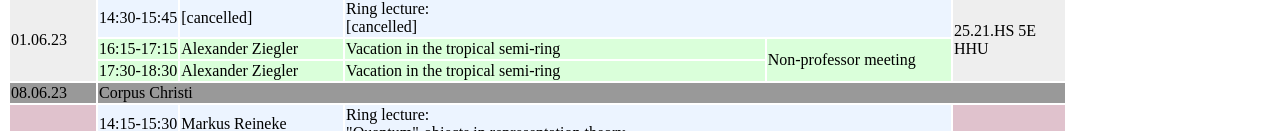
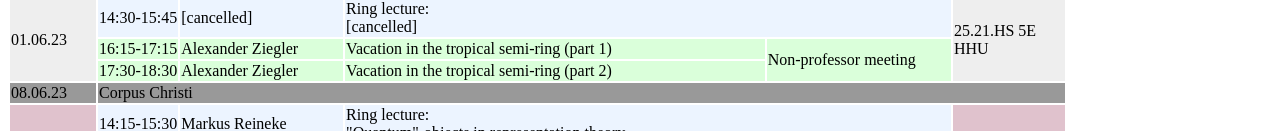
Before and after one commit to GRK2240/GRK2240.github.io, a plain HTML site: page index.html in a window 1280 px wide. Shown: the part 744-875 px from the top of the page. Drawn offline with Linux system fonts and the light colour scheme.

Commit message:
Update index.html
Changed title

```diff
--- a/index.html
+++ b/index.html
@@ -161,13 +161,13 @@
 			<tr>
 				<td bgcolor="#DAFFDA">16:15-17:15</td>
 				<td bgcolor="#DAFFDA">Alexander Ziegler</td>
-				<td bgcolor="#DAFFDA">Vacation in the tropical semi-ring</td>
+				<td bgcolor="#DAFFDA">Vacation in the tropical semi-ring (part 1)</td>
 				<td rowspan="2" bgcolor="#DAFFDA">Non-professor meeting</td>
 			</tr>
 			<tr>
 				<td bgcolor="#DAFFDA">17:30-18:30</td>
 				<td bgcolor="#DAFFDA">Alexander Ziegler</td>
-				<td bgcolor="#DAFFDA">Vacation in the tropical semi-ring</td>
+				<td bgcolor="#DAFFDA">Vacation in the tropical semi-ring (part 2)</td>
 			</tr>
 			<!-- holiday block 8. June-->
 			<tr>
```
